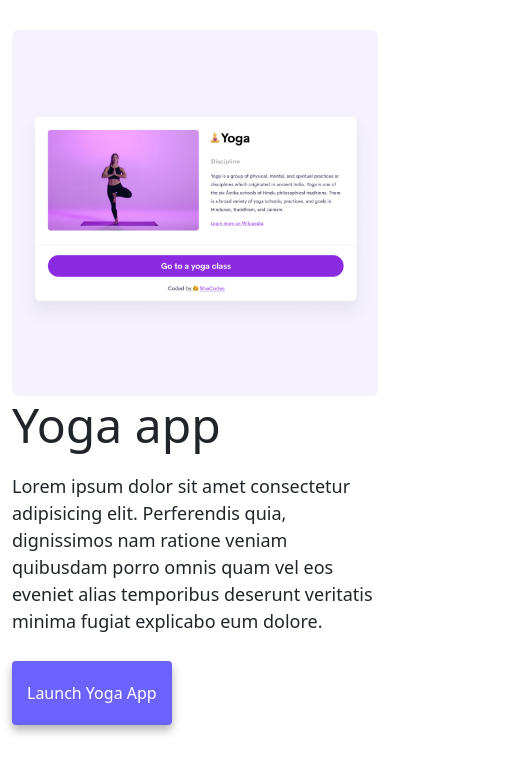
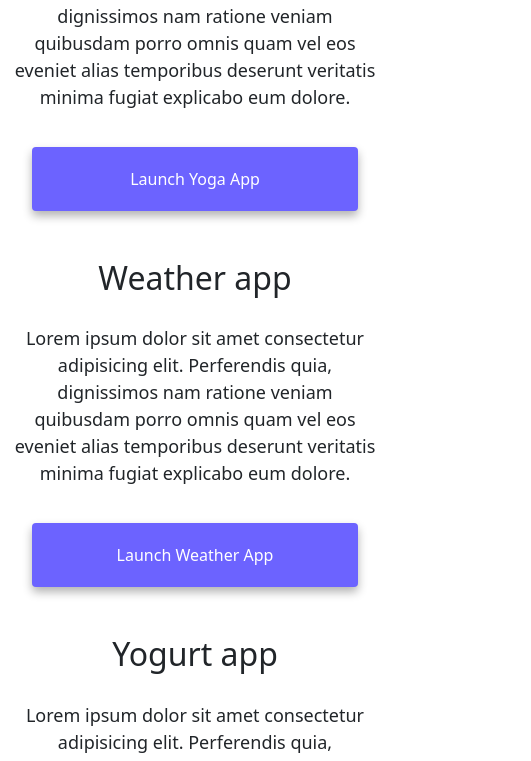
Before and after one commit to Mohad6588/portfolio, a plain HTML site: page index.html in a window 390 px wide. Shown: the part 610-1371 px from the top of the page, 531 px wide, since content can reach past the window. Drawn offline with nearby package versions, Linux system fonts and the light colour scheme.

Commit message:
Made website responsive

```diff
--- a/index.html
+++ b/index.html
@@ -54,7 +54,7 @@
         </div>
       </div>
     </nav>
-    <h2>👋 Hi I am</h2>
+    <h2 class="text-center">👋 Hi I am</h2>
     <h1>Mohadeseh Moradian</h1>
     <h3>🇮🇷 Front-end developer, based in Iran</h3>
     <div class="navigation-links">
@@ -66,37 +66,37 @@
     <div class="container mt-5">
       <div class="row mb-5">
         <div class="col-md-6">
-          <img class="img-fluid rounded" src="/images/yoga.png" alt="yoga" />
+          <img class="img-fluid rounded d-none d-sm-block" src="/images/yoga.png" alt="yoga" />
         </div>
         <div class="col-md-6">
-          <h2 class="text-start">Yoga app</h2>
+          <h2>Yoga app</h2>
           <p>
             Lorem ipsum dolor sit amet consectetur adipisicing elit. Perferendis
             quia, dignissimos nam ratione veniam quibusdam porro omnis quam vel
             eos eveniet alias temporibus deserunt veritatis minima fugiat
             explicabo eum dolore.
           </p>
-          <a class="apps-link ms-0" href="#" title="Yoga App"
+          <a class="apps-link" href="#" title="Yoga App"
             >Launch Yoga App</a
           >
         </div>
       </div>
       <div class="row mb-5">
         <div class="col-md-6">
-          <h2 class="text-start">Weather app</h2>
+          <h2 >Weather app</h2>
           <p>
             Lorem ipsum dolor sit amet consectetur adipisicing elit. Perferendis
             quia, dignissimos nam ratione veniam quibusdam porro omnis quam vel
             eos eveniet alias temporibus deserunt veritatis minima fugiat
             explicabo eum dolore.
           </p>
-          <a class="apps-link ms-0" href="#" title="Weather App"
+          <a class="apps-link" href="#" title="Weather App"
             >Launch Weather App</a
           >
         </div>
         <div class="col-md-6">
           <img
-            class="img-fluid rounded"
+            class="img-fluid rounded d-none d-sm-block"
             src="/images/weather.png"
             alt="weather app"
           />
@@ -105,20 +105,20 @@
       <div class="row">
         <div class="col-md-6">
           <img
-            class="img-fluid rounded"
+            class="img-fluid rounded d-none d-sm-block"
             src="/images/yogurt.png"
             alt="yogurt"
           />
         </div>
         <div class="col-md-6">
-          <h2 class="text-start">Yogurt app</h2>
+          <h2 >Yogurt app</h2>
           <p>
             Lorem ipsum dolor sit amet consectetur adipisicing elit. Perferendis
             quia, dignissimos nam ratione veniam quibusdam porro omnis quam vel
             eos eveniet alias temporibus deserunt veritatis minima fugiat
             explicabo eum dolore.
           </p>
-          <a class="apps-link ms-0" href="#" title="Yogurt App"
+          <a class="apps-link " href="#" title="Yogurt App"
             >Launch Yogurt App</a
           >
         </div>
--- a/src/style.css
+++ b/src/style.css
@@ -5,12 +5,11 @@
 }
 
 body {
-  margin: 100px auto 0;
+  margin: 100px auto;
 }
 
 h1,
-h2,
-h3 {
+h3, #contact {
   text-align: center;
   margin: 0;
 }
@@ -20,6 +19,7 @@ h1 {
 }
 
 h2 {
+  text-align: left;
   font-size: 48px;
 }
 
@@ -73,9 +73,11 @@ p {
   color: var(--primary-color);
   border: 1px solid var(--primary-color);
 }
+
 .apps-link {
   display: inline-block;
   margin-top: -10px;
+  margin-left: 0;
 }
 
 .homepage-link {
@@ -104,3 +106,29 @@ p {
 .email-link:hover {
   text-decoration: underline;
 }
+
+@media (max-width:576px){
+
+    h1 {
+      font-size: 42px;
+      margin: 5px;
+      padding: 10px;
+    }
+  h2 {
+    text-align: center;
+    font-size: 32px;
+  }
+  h3 {
+    font-size:22px;
+  }
+.apps-link {
+
+  display: block;
+  text-align: center;
+  margin: 0 20px;
+  padding: 15px auto;
+}
+p{
+  text-align: center;
+}
+}
```
Also changed, not shown: about.html (+2 -2 lines).
